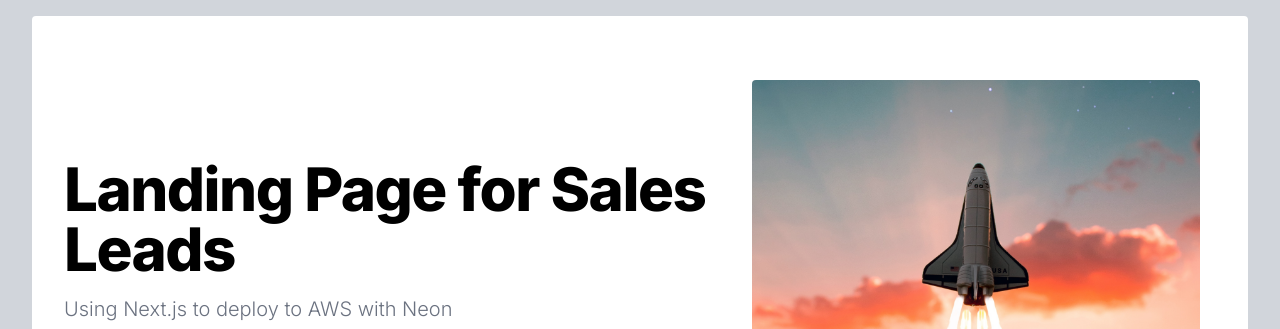
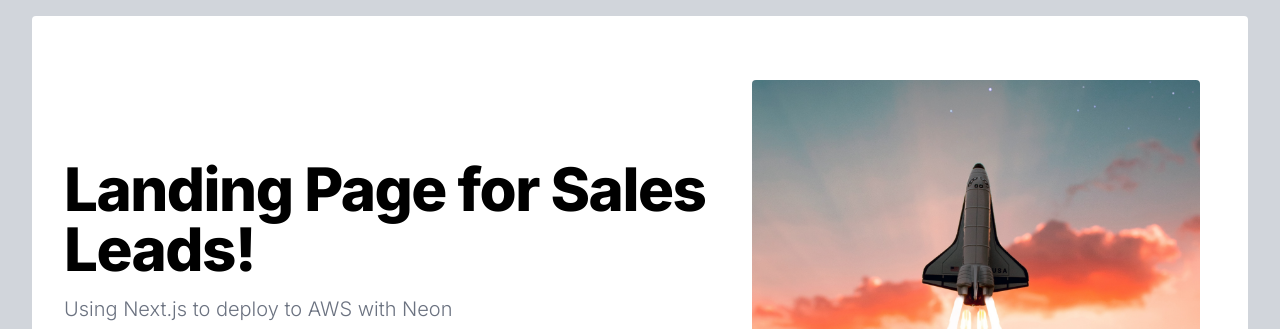
Before and after one commit to codingforentrepreneurs/deploy-nextjs-neon-sst-aws-tutorial, a Next.js app: page / in a window 1280 px wide. Shown: the top 329 px of the page. Built offline with nearby package versions, Linux system fonts and the light colour scheme.

Commit message:
Minor commit to trigger prod PR

```diff
--- a/src/app/leadCapture/hero.js
+++ b/src/app/leadCapture/hero.js
@@ -5,7 +5,7 @@ export default function HeroLandingPage () {
     return <section className="bg-white dark:bg-gray-900 rounded mx-8 my-4 px-4">
     <div className="grid max-w-screen-xl px-4 py-8 mx-auto lg:gap-8 xl:gap-0 lg:py-16 lg:grid-cols-12">
         <div className="mr-auto place-self-center lg:col-span-7">
-            <h1 className="max-w-2xl mb-4 text-4xl font-extrabold tracking-tight leading-none md:text-5xl xl:text-6xl dark:text-white">Landing Page for Sales Leads</h1>
+            <h1 className="max-w-2xl mb-4 text-4xl font-extrabold tracking-tight leading-none md:text-5xl xl:text-6xl dark:text-white">Landing Page for Sales Leads!</h1>
             <p className="max-w-2xl mb-6 font-light text-gray-500 lg:mb-8 md:text-lg lg:text-xl dark:text-gray-400">Using Next.js to deploy to AWS with Neon</p>
              <LeadCaptureForm />
         </div>
```
